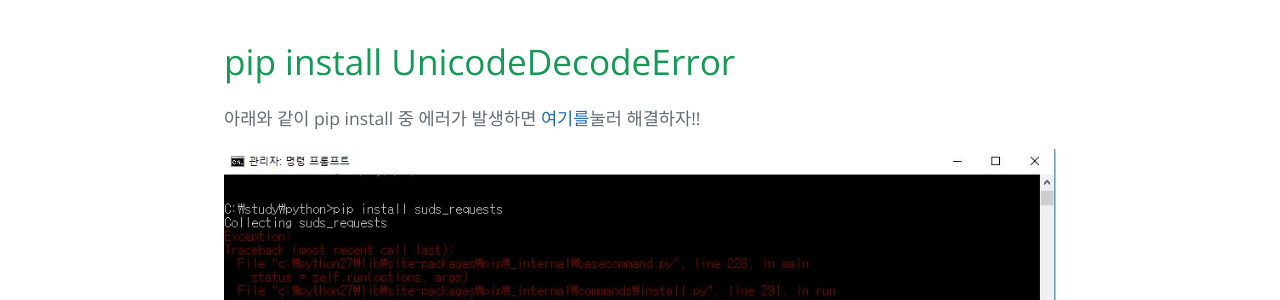
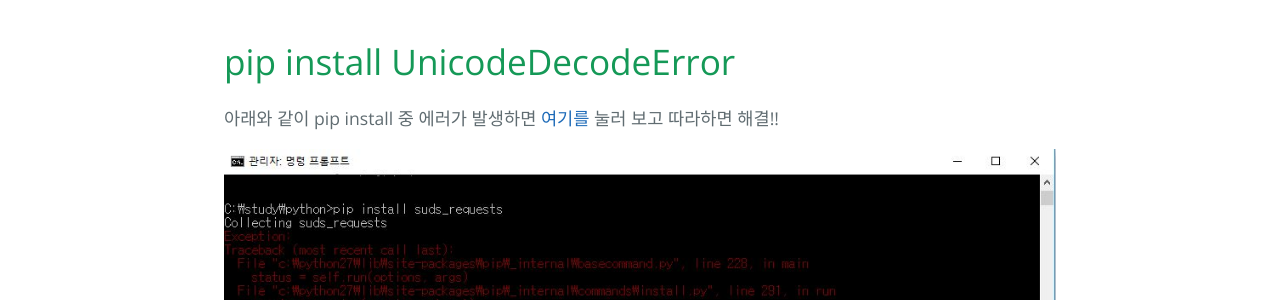
Before and after one commit to zzingyuna/test_site.github.io, a Jekyll site: the page built from _posts/2018-04-30-python_error.md, in a window 1280 px wide. Shown: the part 363-663 px from the top of the page. Built offline with Jekyll 4.4.1, drawn with Linux system fonts in a browser that asks for light colours.

Commit message:
Update 2018-04-30-python_error.md

```diff
--- a/_posts/2018-04-30-python_error.md
+++ b/_posts/2018-04-30-python_error.md
@@ -4,6 +4,7 @@ layout: post
 # pip install UnicodeDecodeError
 
 아래와 같이 pip install 중 에러가 발생하면
-[여기를](http://blog.lyuwonkyung.com/windows-pipeseo-unicodedecodeerror-balsaeng-2/)눌러 해결하자!!
+[여기를](http://blog.lyuwonkyung.com/windows-pipeseo-unicodedecodeerror-balsaeng-2/) 눌러
+보고 따라하면 해결!!
 
 ![alt text](https://zzingyuna.github.io/image/python_error.JPG)
```
